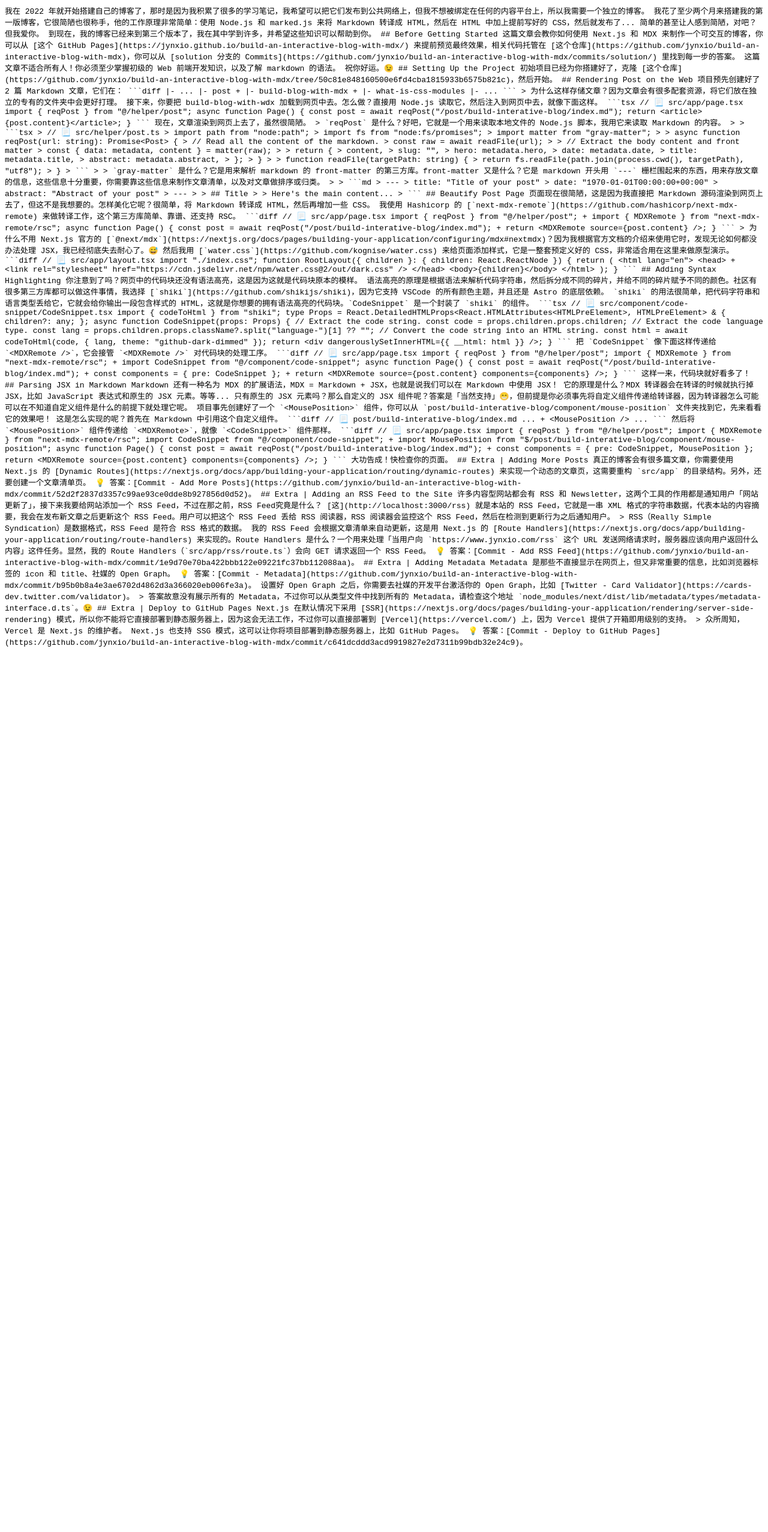
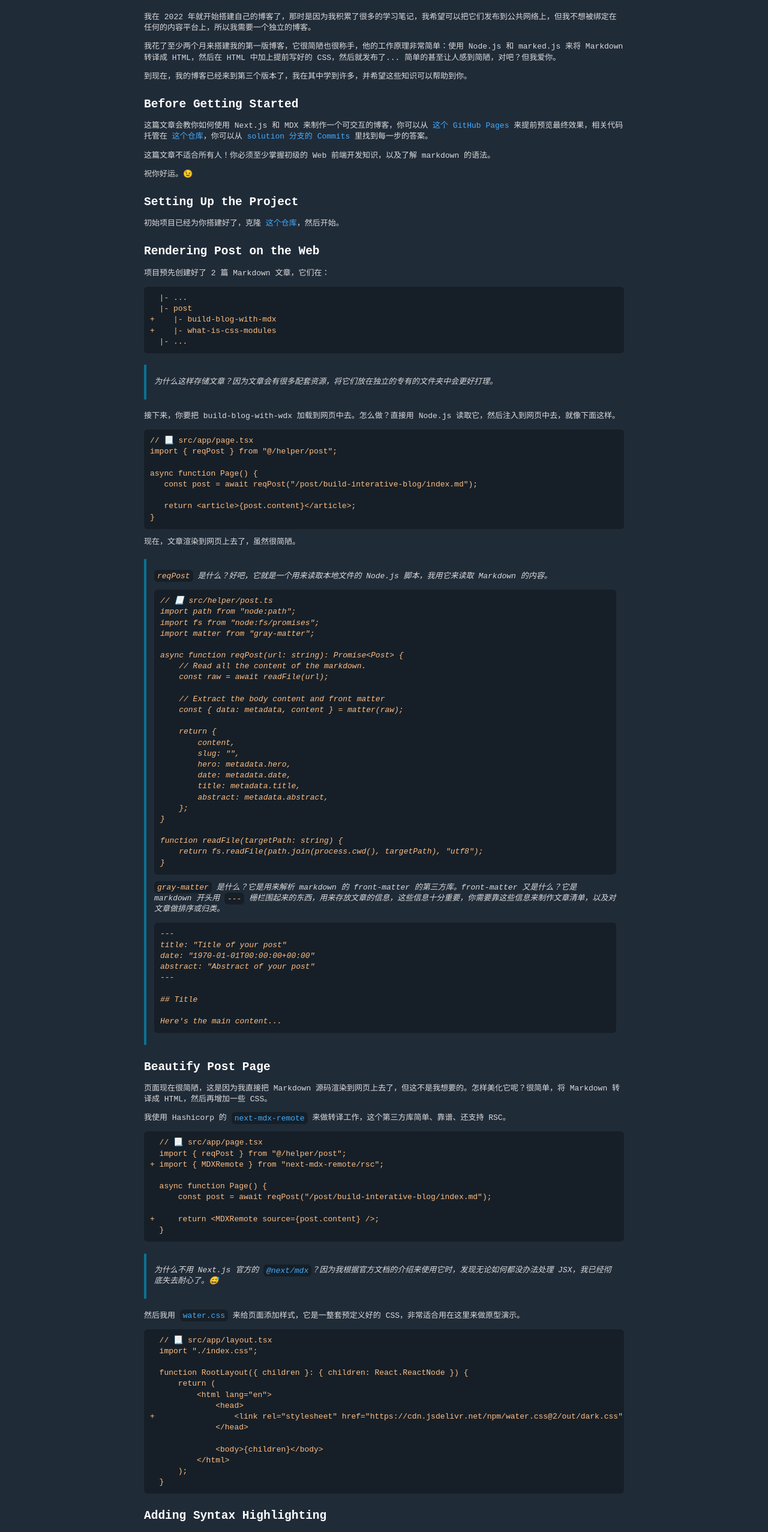
Before and after one commit to jynxio/build-your-blog, a Next.js app: page / in a window 1280 px wide. Shown: the top 2554 px of the page at 60% size. Before the commit the page ends 1087 px from the top, so only its background shows below. Built offline with nearby package versions, Linux system fonts and the light colour scheme.

Commit message:
Beautify Post Page

```diff
--- a/src/app/layout.tsx
+++ b/src/app/layout.tsx
@@ -3,6 +3,10 @@
 function RootLayout({ children }: { children: React.ReactNode }) {
     return (
         <html lang="en">
+            <head>
+                <link rel="stylesheet" href="https://cdn.jsdelivr.net/npm/water.css@2/out/dark.css" />
+            </head>
+
             <body>{children}</body>
         </html>
     );
--- a/src/app/page.tsx
+++ b/src/app/page.tsx
@@ -1,9 +1,10 @@
 import { reqPost } from "@/helper/post";
+import { MDXRemote } from "next-mdx-remote/rsc";
 
 async function Page() {
     const post = await reqPost("/post/build-interative-blog/index.md");
 
-    return <article>{post.content}</article>;
+    return <MDXRemote source={post.content} />;
 }
 
 export default Page;
```
